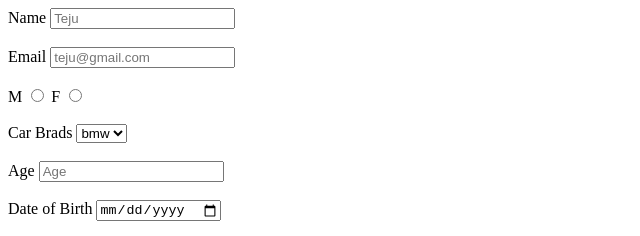
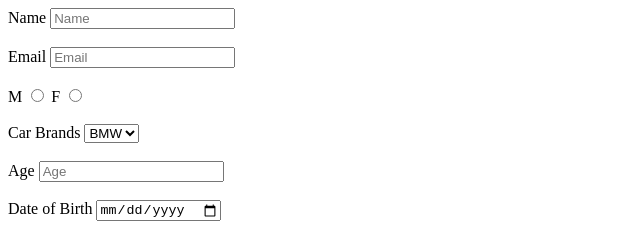
Before and after one commit to acciojob/signup-form-car-TejashriChouke, a website: page main.html in a window 1280 px wide. Shown: the top 236 px of the page, 0-640 px from the left. Drawn offline with Linux system fonts and the light colour scheme.

Commit message:
created a submission

```diff
--- a/main.html
+++ b/main.html
@@ -8,34 +8,35 @@
 
 <body>
 	<!-- the entire body must be written by student -->
-    <script type="text/javascript" src="./script.js">
-</script>
+
 	<form method="post">
 		<label for="name">Name</label>
-		<input type="text" id="name" placeholder="Teju" required><br><br>
+		<input type="text" id="name" placeholder="Name" required><br><br>
 		<label for="email">Email</label>
-		<input type="email" id="email" placeholder="teju@gmail.com" required*><br><br>
+		<input type="email" id="email" placeholder="Email" required*><br><br>
 		<label for="gender_m">M</label>
 		<input type="radio" id="gender_m" name="gender"required>
-		<label for="gnder_f">F</label>
+		<label for="gender_f">F</label>
 		<input type="radio" id="gender_f"name="gender"required ><br><br>
-		<label for="car Brands">Car Brads</label>
-		<select id="cars" placeholder="--Please choose an option--">
-			<option>bmw</option>
-			<option>Audi</option>
-			<option>kia</option>
+		<label for="car">Car Brands</label>
+		<select name="Cars Brands" id="cars" placeholder="--Please choose an option--">
+			<option value="BMW">BMW</option>
+			<option value="AUDI">AUDI</option>
+			<option value="KIA">KIA</option>
 		</select>	<br><br>
 		<label for="age">Age</label>
 		<input type="number" id="age" placeholder="Age" required><br><br>
 		<label for="date of birth">Date of Birth</label>
 		<input type="date" id="dob" required><br><br>
-		<label for="Phone Number">Phone Number</label>
-		<input type="tel" id="password" placeholder="xxx-xxx-xxxx"><br><br>
+		<label for="tel">Phone Number</label>
+		<input type="tel" id="tel" placeholder="xxx-xxx-xxxx"><br><br>
         <label for="password">Password</label>
 		<input type="password" id="password" placeholder="Password"required><br><br>
 <label for="tos">I agree to the TOS</label>
 		<input type="checkbox" id="tos"required><br><br>
 		<button type="submit">Submit</button>
+	</form>
+	<script type ="text/javascript" src="./script.js"></script>
 </body>
 
 </html>
```
